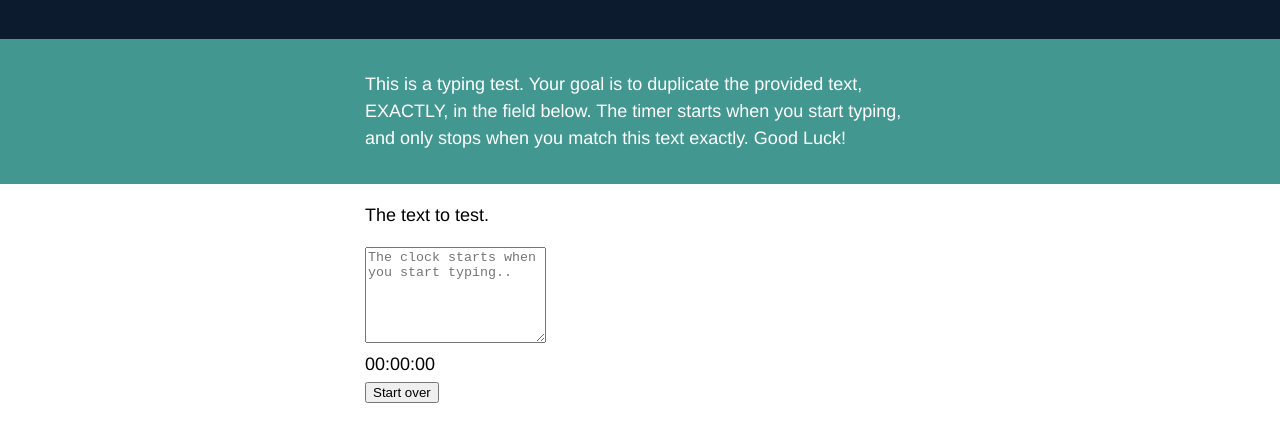
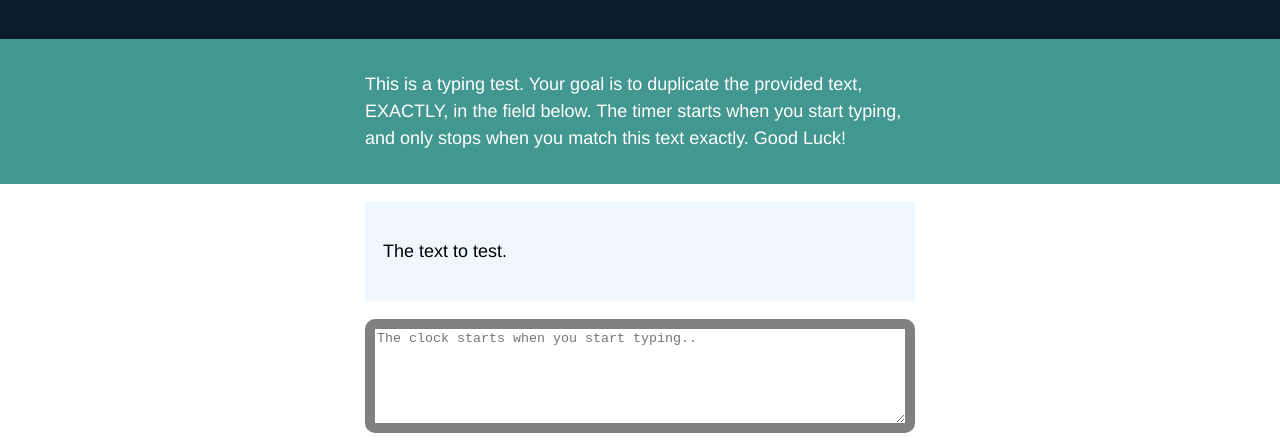
Before and after one commit to breadfan18/typingTest, a plain HTML site: page TypingPage.html in a window 1280 px wide. Shown: the part 105-553 px from the top of the page. Drawn offline with Linux system fonts and the light colour scheme.

Commit message:
most of css complete..final commit of day

```diff
--- a/TypingStyle.css
+++ b/TypingStyle.css
@@ -29,3 +29,39 @@ h1 {
     color: white;
     margin: 0;
 }
+
+#originText {
+    padding: 1em 1em;
+    background: aliceblue;
+    margin: 1em 0;
+}
+
+.test-wrapper {
+    height: 200%;
+    display: flex;
+}
+
+#test-area {
+    flex: 1;
+    border: 10px solid gray;
+    border-radius: 10px;
+}
+
+.meta {
+    display: flex;
+    flex-direction: row;
+    justify-content: space-between;
+    margin: 1em;
+    flex-wrap: wrap;
+}
+
+#reset {
+    border: 10px solid orangered;
+    color: orangered;
+    padding: 20px
+}
+
+.timer {
+    font-size: 50px;
+    font-weight: bold;
+}
```
